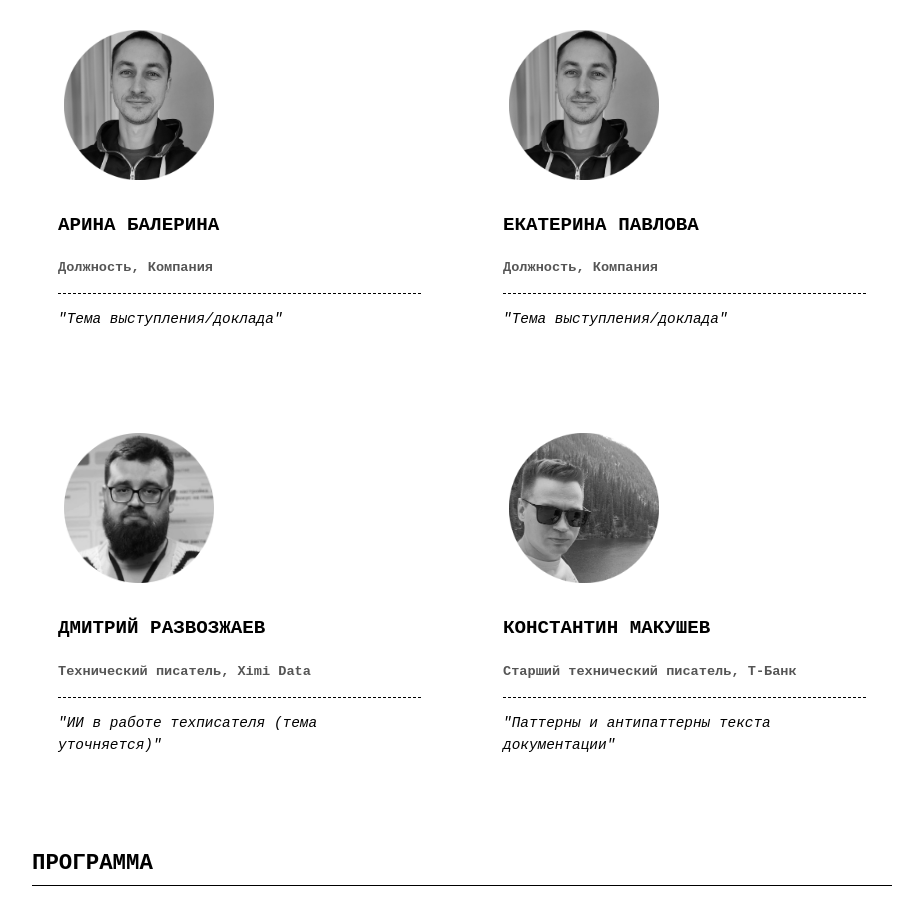
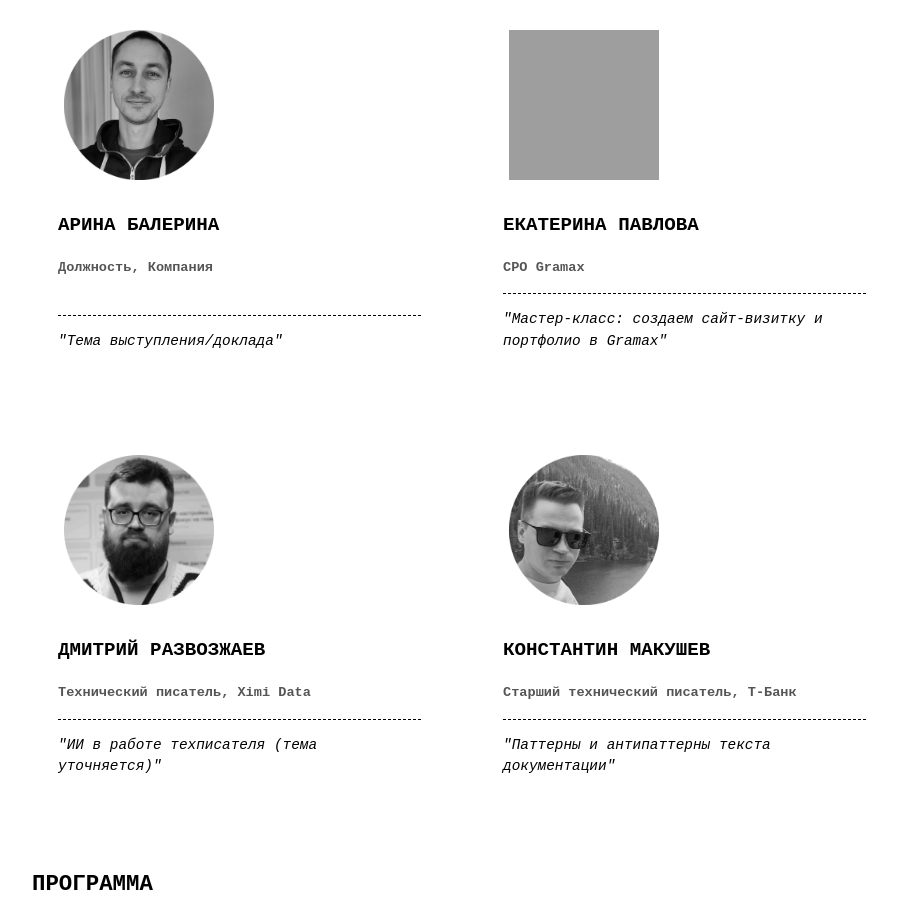
Before and after one commit to techwritex/techcommpod, a Jekyll site: the page built from meetup.md, in a window 1280 px wide and 900 px high, scrolled down 710 px. Shown: the whole window, without its empty margins (178-1101 px from the left). Built offline with Jekyll 4.4.1, drawn with Linux system fonts in a browser that asks for light colours.

Commit message:
meetup page speakers photos update

```diff
--- a/_layouts/meetup.html
+++ b/_layouts/meetup.html
@@ -581,11 +581,11 @@
 
                 <div class="speaker-card" data-id="02">
                     <div class="img-wrapper">
-                        <img src="https://techcommpod.ru/assets/images/vladimir-yusupov-techwritexru.jpeg" alt="Екатерина Павлова" class="speaker-img">
+                        <img src="https://techcommpod.ru/assets/images/meetup/ekaterina-pavlova.png" alt="Екатерина Павлова" class="speaker-img">
                     </div>
                     <h3>ЕКАТЕРИНА ПАВЛОВА</h3>
-                    <p class="role">Должность, Компания</p>
-                    <p class="topic">"Тема выступления/доклада"</p>
+                    <p class="role">CPO Gramax</p>
+                    <p class="topic">"Мастер-класс: создаем сайт-визитку и портфолио в Gramax"</p>
                 </div>
 
                 <div class="speaker-card" data-id="03">
```
Also changed, not shown: 1 other file.
